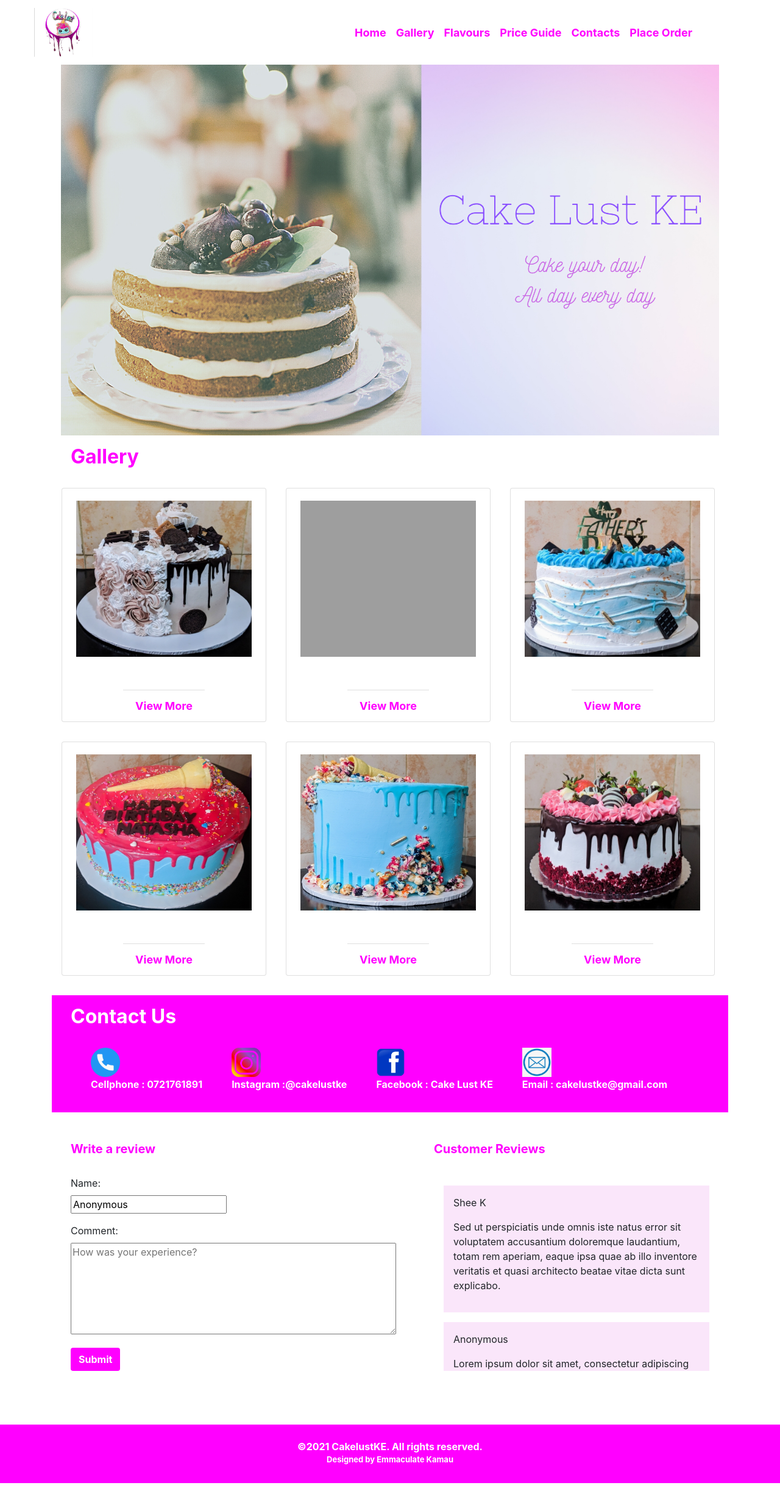
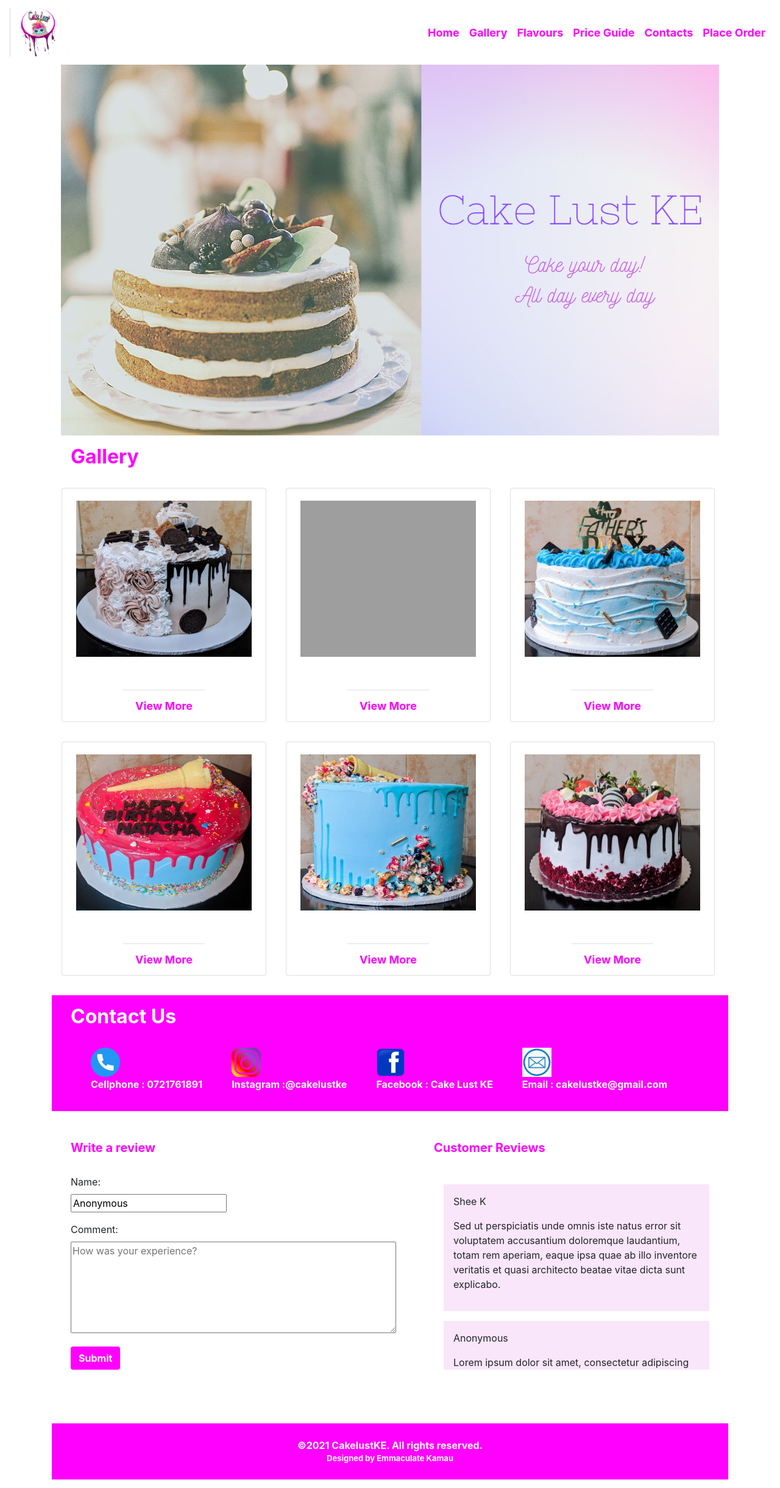
Before and after one commit to emmakamau/cakelustke, a Django app: page /cakelust/ in a window 1280 px wide. Shown: the whole page at 61% size. Run offline with Django 3.2, Linux system fonts and the light colour scheme; data comes from the database, SQL or seed files in the repository; parts of the project's set-up code (start-up, migrations or seed data) failed here and were passed over; some libraries are stand-ins or nearby versions; grey boxes are pictures that could not be loaded.

Commit message:
Add files via upload

```diff
--- a/cakelust/templates/base.html
+++ b/cakelust/templates/base.html
@@ -17,8 +17,7 @@
 
 </head>
 <body>
-
-  <nav class="navbar navbar-expand-sm nav-light navigationbar sticky-top">
+  <nav class="navbar navbar-expand-sm nav-light sticky-top">
     <a class="navbar-brand" href="{% url 'home' %}">
       {% load static %}
       <img src="{% static 'cakelustlogo.jpg' %}" class="logoimg"/>
@@ -51,17 +50,10 @@
   </nav>
 
 
-<div class="container">
-  {% block content %}
+  <div class="container content-wrapper">
+    {% block content %}
 
-  {% endblock %}
-</div>
-
-
-<div class="Footer">
-  <footer class="footerone">&copy2021 CakelustKE. All rights reserved.</footer>
-  <footer class="footertwo">Designed by Emmaculate Kamau</footer>
-</div>
-
+    {% endblock %}
+  </div>
 </body>
 </html>
--- a/cakelust/templates/cakelust/index.html
+++ b/cakelust/templates/cakelust/index.html
@@ -56,4 +56,6 @@
     </div>
 </div>
 
+{% include "footer.html" %}
+
 {% endblock %}
--- /dev/null
+++ b/cakelust/templates/footer.html
@@ -0,0 +1,26 @@
+<!DOCTYPE html>
+<html lang="en">
+<head>
+  <title>CakelustKE</title>
+  <meta charset="utf-8">
+  <meta name="viewport" content="width=device-width, initial-scale=1">
+
+  <!-- Bootstrap Scripts -->
+  <link rel="stylesheet" href="https://maxcdn.bootstrapcdn.com/bootstrap/4.5.2/css/bootstrap.min.css">
+  <script src="https://ajax.googleapis.com/ajax/libs/jquery/3.5.1/jquery.min.js"></script>
+  <script src="https://cdnjs.cloudflare.com/ajax/libs/popper.js/1.16.0/umd/popper.min.js"></script>
+  <script src="https://maxcdn.bootstrapcdn.com/bootstrap/4.5.2/js/bootstrap.min.js"></script>
+
+  <!-- Add additional CSS and JS in static file -->
+  {% load static %}
+  <link rel="stylesheet" type="text/css" href="{% static 'cakelust/styles.css' %}">
+
+</head>
+<body>
+    <!--Footer-->
+    <div class="Footer">
+        <footer class="footerone">&copy2021 CakelustKE. All rights reserved.</footer>
+        <footer class="footertwo">Designed by Emmaculate Kamau</footer>
+    </div>
+</body>
+</html>
--- a/static/cakelust/styles.css
+++ b/static/cakelust/styles.css
@@ -1,7 +1,8 @@
+body{
+    position: relative;
+}
+
 /*Styling for navigation bar*/
-.navigationbar{
-    width: 70rem;
-}
 
 .navbar-toggler{
     color: #FF00FF;
@@ -14,7 +15,7 @@
 
 .navbar{
     background-color: white;
-    margin-left: 2.5rem;
+    width: 100%;
 }
 
 a{
@@ -136,7 +137,7 @@ h5{
 .contactus{
     background-color: #FF00FF;
     color: white;
-    height: 12rem;
+    height: 100%;
     width: 100%;
 }
 
@@ -152,7 +153,7 @@ h5{
     font-weight: bold;
     margin-bottom: 8px;
     margin-top: 2rem;
-    height: 6rem;
+    width: 100%;
     padding: 1.5rem;
 }
 
```
